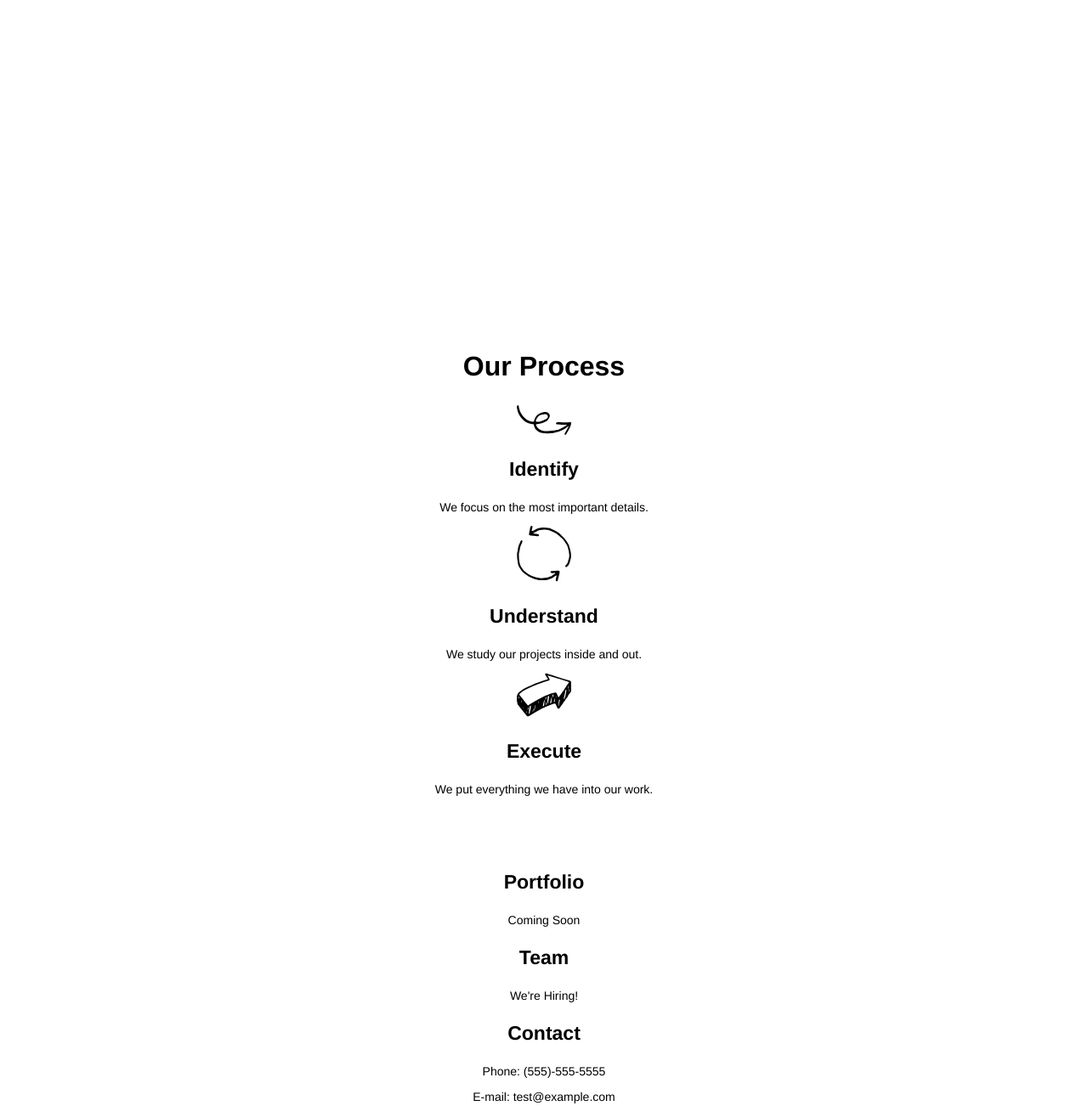
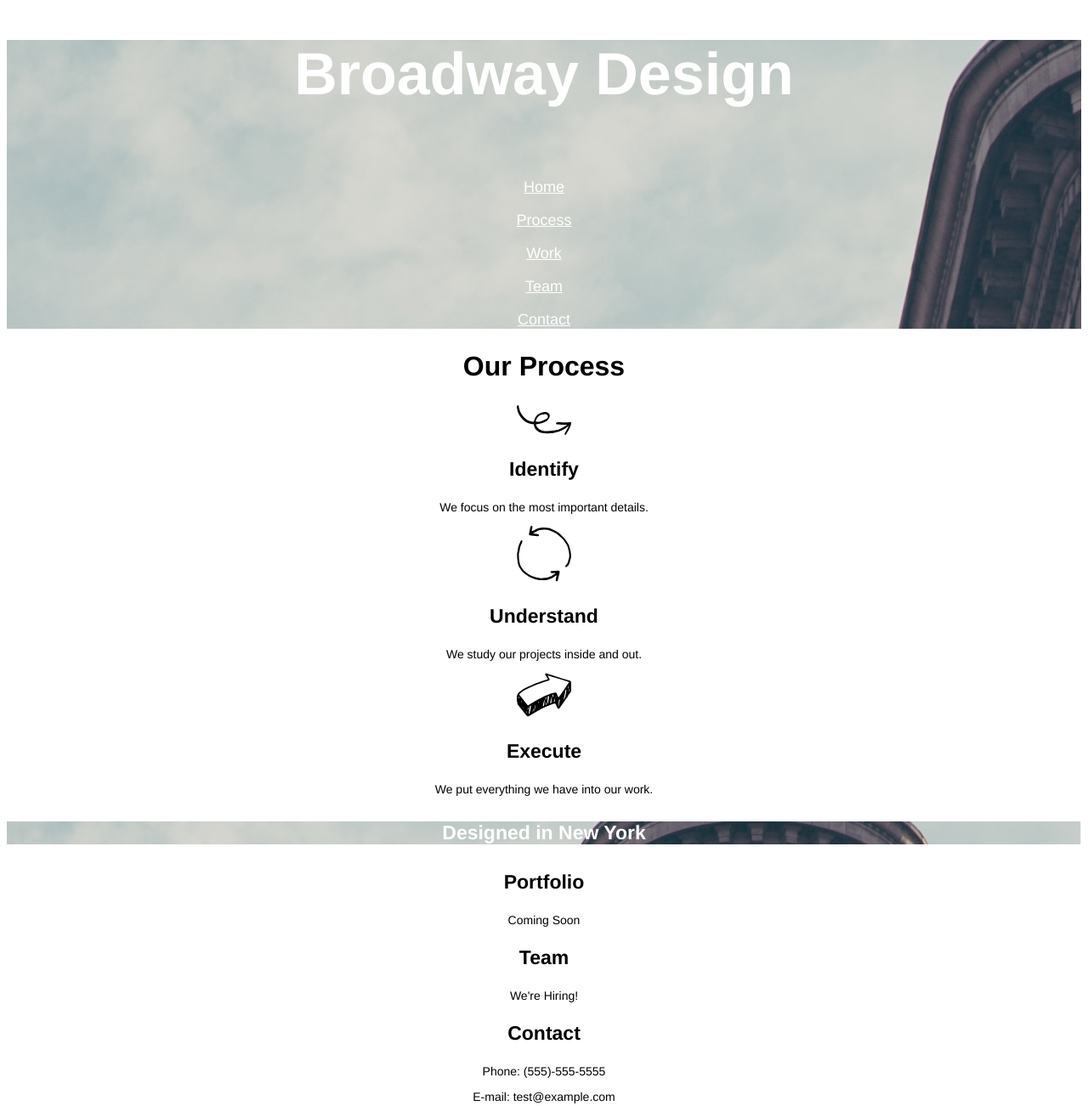
Before and after one commit to bockdigital/broadway, a plain HTML site: page index.html in a window 1280 px wide. Shown: the top 1302 px of the page at 85% size. Drawn offline with Linux system fonts and the light colour scheme.

Commit message:
fix background image

```diff
--- a/resources/css/style.css
+++ b/resources/css/style.css
@@ -15,7 +15,7 @@ a {
 }
 
 .header {
-  background-image: url("./resources/images/the-flatiron-building.png");
+  background-image: url("../images/the-flatiron-building.png");
   background-size: cover;
 }
 
@@ -33,7 +33,7 @@ h4 {
   color: white;
   font-weight: bold;
   font-size: 23px;
-  background-image: url("./resources/images/the-flatiron-building.png");
+  background-image: url("../images/the-flatiron-building.png");
   background-size: cover;
 }
 
```
Also changed, not shown: 2 other files.
